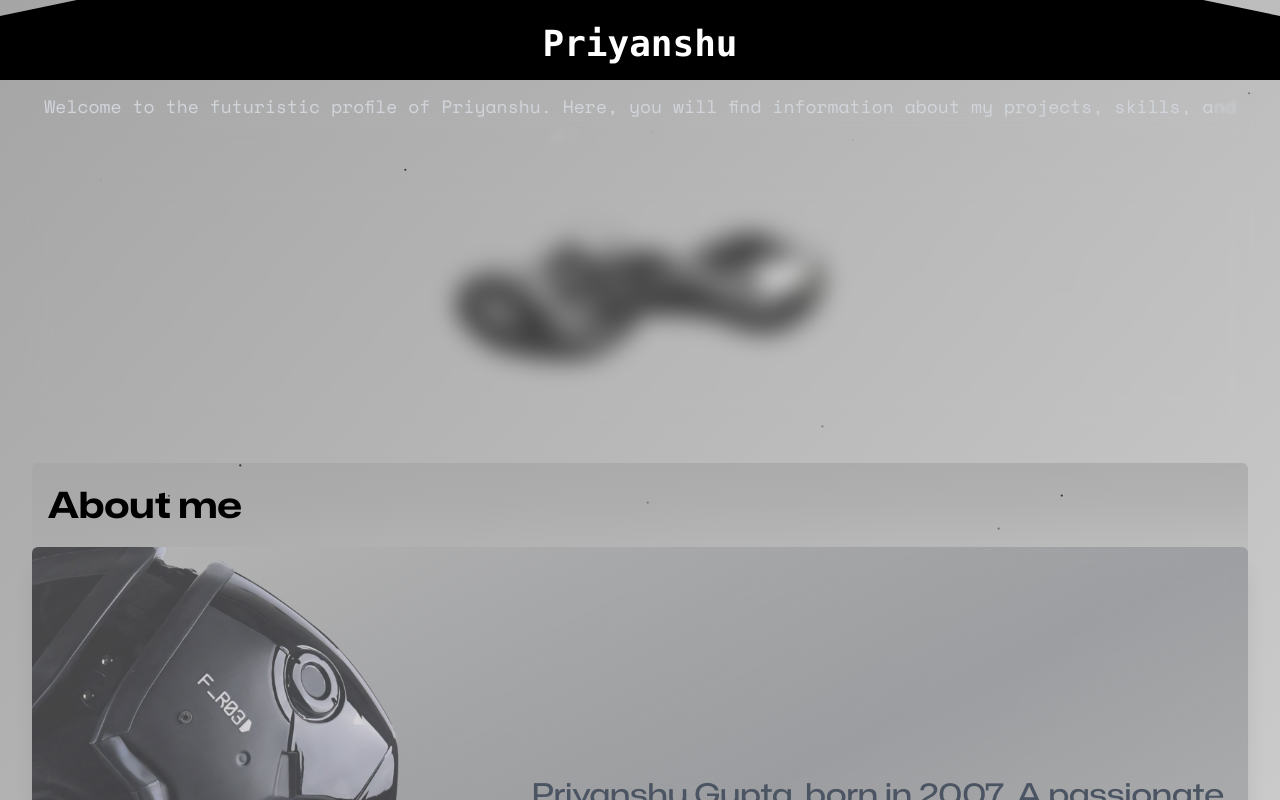
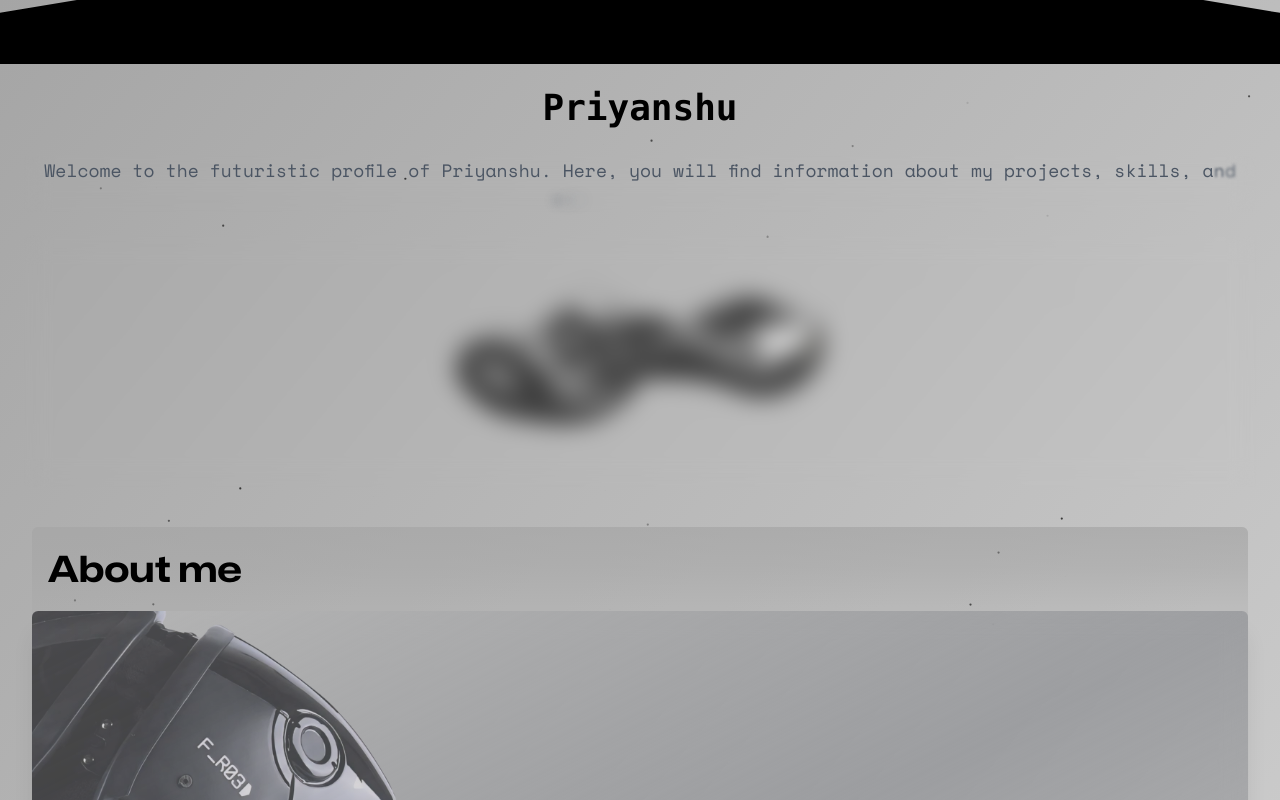
Before and after one commit to Priyansxu/Website, a Next.js app: page / in a window 1280 px wide. Shown: the top 800 px of the page. Built offline with nearby package versions, Linux system fonts and the light colour scheme.

Commit message:
Update Header.js

```diff
--- a/components/Header.js
+++ b/components/Header.js
@@ -10,16 +10,15 @@ export default function Header() {
   return (
     <section className="relative text-center">
       <motion.div
-        className="absolute top-0 left-0 w-full bg-black"
+        className="top-0 left-0 w-full h-16 bg-black"
         initial={{ clipPath: "polygon(50% 0%, 50% 0%, 50% 100%, 50% 100%)" }}
         animate={{ clipPath: "polygon(0% 0%, 94% 0%, 100% 20%, 100% 100%, 0% 100%, 0% 20%, 6% 0%)" }}
         transition={{ duration: 1.5, ease: "easeInOut" }}
-        style={{ height: "10vh" }}
       ></motion.div>
 
-      <div className="relative p-6 z-10">
+      <div className="p-6">
         <motion.h1
-          className="text-4xl font-bold text-white bg-clip-text pb-3"
+          className="text-4xl font-bold text-black bg-clip-text pb-3"
           initial={{ opacity: 0, y: -20 }}
           animate={{ opacity: 1, y: 0 }}
           transition={{ duration: 1 }}
@@ -27,7 +26,7 @@ export default function Header() {
           Priyanshu
         </motion.h1>
         <motion.p
-          className="mt-4 text-lg font-spaceMono text-gray-300 backdrop-blur-md"
+          className="mt-4 text-lg font-spaceMono text-gray-600 backdrop-blur-md"
           initial="hidden"
           animate="visible"
           variants={FadeInStagger}
```
